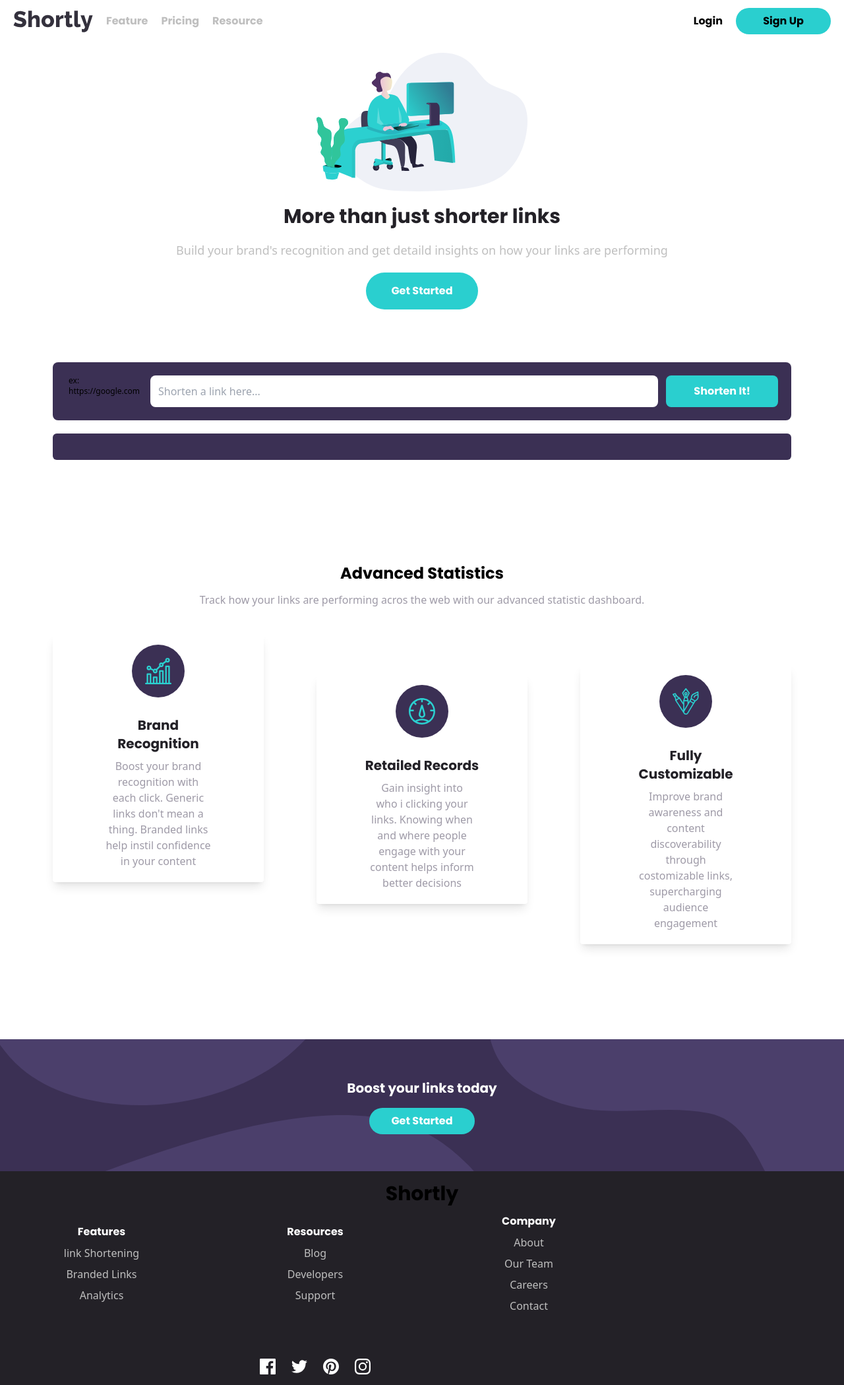
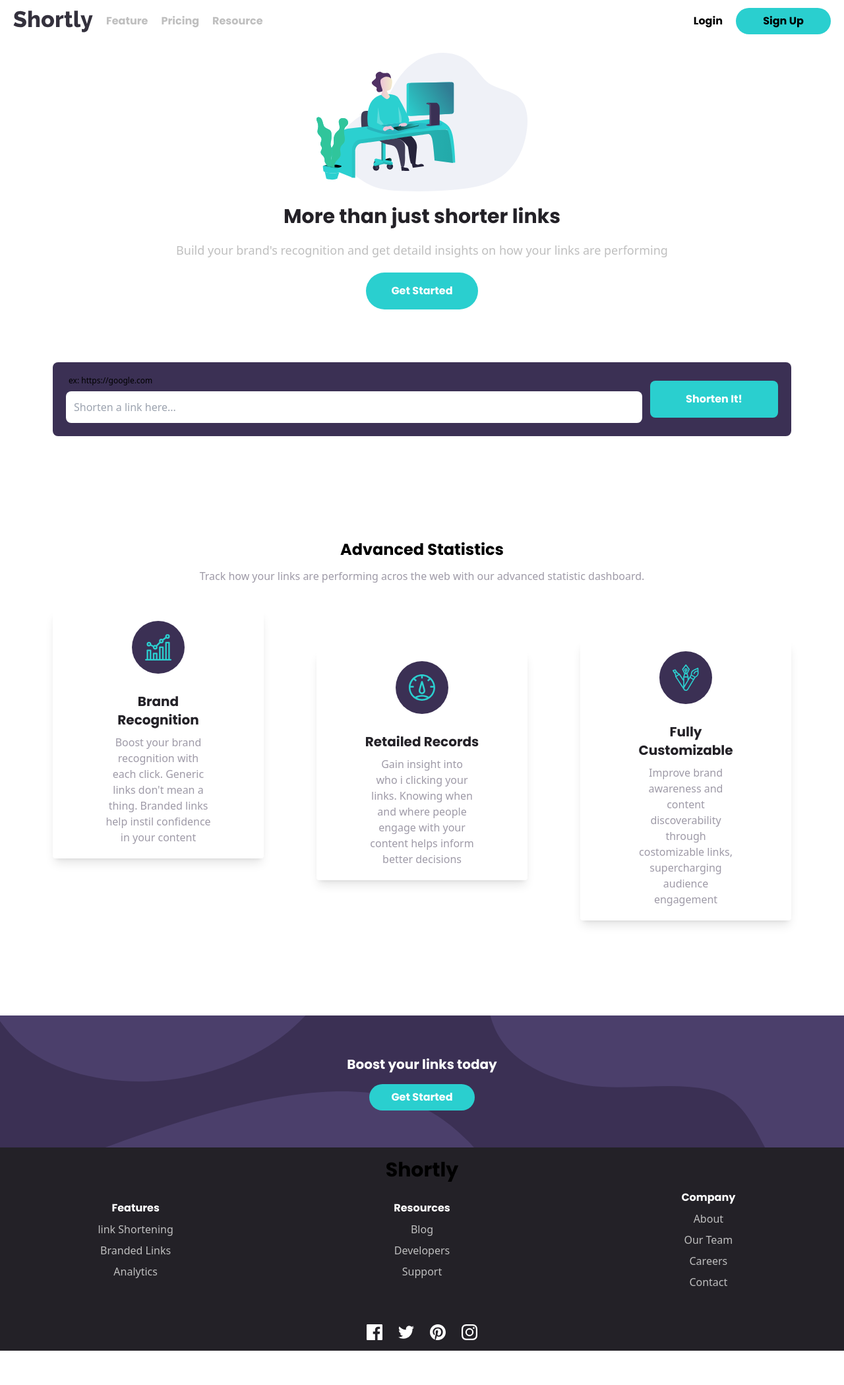
Before and after one commit to Zeddnyx/urlShortly, a React (Vite) app: page / in a window 1280 px wide. Shown: the whole page at 66% size. After the commit the page ends 2047 px from the top, so only its background shows below. Built offline with nearby package versions, Linux system fonts and the light colour scheme.

Commit message:
fix error msg, validation input, footer. nav

```diff
--- a/src/page/Footer.jsx
+++ b/src/page/Footer.jsx
@@ -64,8 +64,8 @@ const divtextjmg = 'absolute flex flex-col items-center gap-4 font-pop text-cent
 const h1 = 'text-xl text-[#fff]'
 const btn = 'py-2 bg-cyan rounded-full w-40 outline-none text-[#fff]'
 
-const footer = 'py-4 grid text-center bg-veryDarkViolet w-full'
-const divFooter = 'grid gap-4 text-[#fff] place-items-center justify-center grid-cols-2 md:grid-cols-3 xl:grid-cols-4'
+const footer = 'py-4 grid text-center bg-veryDarkViolet w-full place-items-center'
+const divFooter = 'grid gap-x-40 lg:gap-x-80 text-[#fff] place-items-center grid-cols-2 md:grid-cols-3'
 const footerH1 = 'font-pop text-3xl'
 
 const ol = 'flex flex-col gap-2 my-3'
--- a/src/page/Home.jsx
+++ b/src/page/Home.jsx
@@ -1,91 +1,121 @@
-import { useState, useEffect } from 'react'
-import Orang from '../asset/images/illustration-working.svg'
-import BgMobile from '../asset/images/bg-shorten-mobile.svg'
-import BgDesktop from '../asset/images/bg-shorten-desktop.svg'
-
+import { useState, useEffect } from "react";
+import Orang from "../asset/images/illustration-working.svg";
+import BgMobile from "../asset/images/bg-shorten-mobile.svg";
+import BgDesktop from "../asset/images/bg-shorten-desktop.svg";
 
 export default function Home() {
-  const [user, setUser] = useState(false)
-  const [dataInput, setDataInput] =  useState('')
-  const [result, setResult] = useState()
-  const [loading, setLoading] = useState(false)
+  const [user, setUser] = useState(false);
+  const [dataInput, setDataInput] = useState("");
+  const [result, setResult] = useState();
+  const [loading, setLoading] = useState(false);
 
-  const short = async shortly => {
+  const short = async (shortly) => {
     var myHeaders = new Headers();
-    myHeaders.append("Authorization", `Bearer 1c1d7d2d9b8445ca14c823503b7f814b3771fe3f`);
+    myHeaders.append(
+      "Authorization",
+      `Bearer 1c1d7d2d9b8445ca14c823503b7f814b3771fe3f`
+    );
     myHeaders.append("Content-Type", "application/json");
     const raw = JSON.stringify({
-      "long_url": `${shortly}`,
-      "domain": "bit.ly",
-      "group_guide": "Ba1bc23dE4F"
+      long_url: `${shortly}`,
+      domain: "bit.ly",
+      group_guide: "Ba1bc23dE4F",
     });
     const requestOptions = {
-      method: 'POST',
+      method: "POST",
       headers: myHeaders,
       body: raw,
-      redirect: 'follow'
+      redirect: "follow",
     };
-    setLoading(true)
-    const api = await fetch('https://api-ssl.bitly.com/v4/shorten', requestOptions)
-    if(!api){
-      return
+    setLoading(true);
+    const api = await fetch(
+      "https://api-ssl.bitly.com/v4/shorten",
+      requestOptions
+    );
+    if (!api) {
+      return;
     }
-    const resp = await api.json()
-    setResult(resp.link)
-    setLoading(false)
+    const resp = await api.json();
+    setResult(resp.link);
+    setLoading(false);
+  };
+
+  const handleForm = (e) => {
+    e.preventDefault();
+    if (dataInput.length == 0) {
+      setUser(!user);
     }
+    if (dataInput.length != 0) {
+      setUser(false);
+    }
+    return short(dataInput);
+  };
 
-  const handleForm = e => {
-    e.preventDefault()
-    if (dataInput.length == 0) {
-      setUser(!user)
-    } if (dataInput.length != 0) {
-      setUser(false)
-    }
-    return short(dataInput)
-  }
-
-  return <header  className={head}>
+  return (
+    <section className={head}>
       <div className={divImg}>
         <img src={Orang} alt="illustration-working" />
       </div>
 
       <div className={divTextHead}>
         <h1 className={h1}>More than just shorter links</h1>
-      <p className={p}>Build your brand's recognition and
-         get detaild insights on how your links are performing
+        <p className={p}>
+          Build your brand's recognition and get detaild insights on how your
+          links are performing
         </p>
         <button className={btn}>Get Started</button>
       </div>
 
       <form className={form} onSubmit={handleForm}>
-      <span className='text-xs px-1'>ex: https://google.com</span>
-      <input className={!user ? `${input}` : `${inputErr}`} onChange={e => setDataInput(e.target.value)}
-        name='input' type="text" placeholder='Shorten a link here...'
+        <div className='grid gap-2 w-full'>
+          <span className="text-xs px-1">ex: https://google.com</span>
+          <input
+            className={!user ? `${input}` : `${inputErr}`}
+            onChange={(e) => setDataInput(e.target.value)}
+            name="input"
+            type="text"
+            placeholder="Shorten a link here..."
           />
-      <label className={!user ? `hidden` : `inline text-red text-xs`} htmlFor="input">please input a link!</label>
-      <button className={btnInput} type="submit">Shorten It!</button>
+          <label
+            className={!user ? `hidden` : `inline text-red text-xs`}
+            htmlFor="input"
+          >
+            please input a valid url!
+          </label>
+        </div>
+        <button className={btnInput} type="submit">
+          Shorten It!
+        </button>
       </form>
 
-    {loading
-      ? <p className='w-full text-white p-5 bg-darkViolet rounded-md mt-5 font-bold text-center animate-pulse'>loading...</p>
-      : <p className='w-full text-white p-5 bg-darkViolet rounded-md mt-5 font-bold text-center'>{result}</p>
+      {loading && (
+        <p className="w-full text-white p-5 bg-darkViolet rounded-md mt-5 font-bold text-center animate-pulse">
+          loading...
+        </p>
+      )}
+      {!loading && !!result && (
+        <p className="w-full text-white p-5 bg-darkViolet rounded-md mt-5 font-bold text-center">
+          {result}
+        </p>
+      )}
+    </section>
+  );
 }
 
-  </header>
-}
+const head = "mt-20 z-10";
+const divImg = "w-80 mx-auto";
 
-const head = 'mt-20 z-10'
-const divImg = 'w-80 mx-auto'
+const divTextHead = "mt-5 text-center flex flex-col gap-5";
+const h1 = "text-3xl text-veryDarkViolet font-pop";
+const p = "text-sm font-normal text-gray sm:px-12";
+const btn = "bg-cyan w-[170px] mx-auto py-4 font-pop rounded-full text-[#fff]";
 
-const divTextHead = 'mt-5 text-center flex flex-col gap-5'
-const h1 = 'text-3xl text-veryDarkViolet font-pop'
-const p = 'text-sm font-normal text-gray sm:px-12'
-const btn = 'bg-cyan w-[170px] mx-auto py-4 font-pop rounded-full text-[#fff]'
+const form =
+  "mt-20 bg-darkViolet flex flex-col gap-3 p-5 rounded-lg md:flex-row items-center";
+const input = "p-3 bg-[#fff] text-gray rounded-lg outline-none md:w-full";
+const inputErr =
+  "p-3 bg-[#fff] text-red border-2 border-red rounded-lg outline-none md:w-full";
+const btnInput =
+  "bg-cyan text-[#fff] rounded-lg py-3 outline-none font-pop w-full md:w-60 md:h-14";
 
-const form = 'mt-20 bg-darkViolet flex flex-col gap-3 p-5 rounded-lg md:flex-row'
-const input = 'p-3 bg-[#fff] text-gray rounded-lg outline-none md:w-full'
-const inputErr = 'p-3 bg-[#fff] text-red border-2 border-red rounded-lg outline-none md:w-full'
-const btnInput = 'bg-cyan text-[#fff] rounded-lg py-3 outline-none font-pop md:w-60'
-
-const hidden = 'hidden'
+const hidden = "hidden";
--- a/src/page/Nav.jsx
+++ b/src/page/Nav.jsx
@@ -1,7 +1,7 @@
 import { useState } from 'react'
 import Logo from '../asset/images/logo.svg'
-import { FiMenu } from 'react-icons/fi'
-import { AiOutlineClose } from 'react-icons/ai'
+// import { FiMenu } from 'react-icons/fi'
+// import { AiOutlineClose } from 'react-icons/ai'
 
 export default function Nav() {
   const [nav, setNav] = useState(false)
@@ -27,7 +27,7 @@ export default function Nav() {
       </div>
 
       <div onClick={handleNav} className={menu}>
-      {!nav ? <FiMenu size='25' /> : <AiOutlineClose size='25' /> }
+      {!nav ? "Menu" : "Close" }
       </div>
     </div>
 
```
Lines whose indentation alone changed are shown as unchanged.
